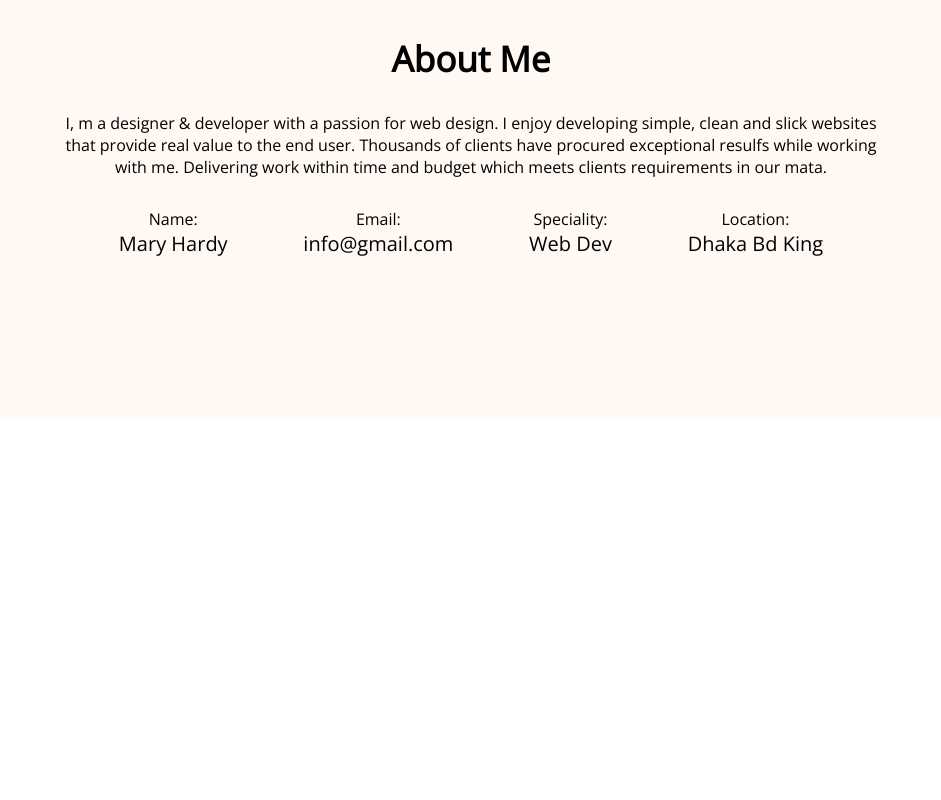
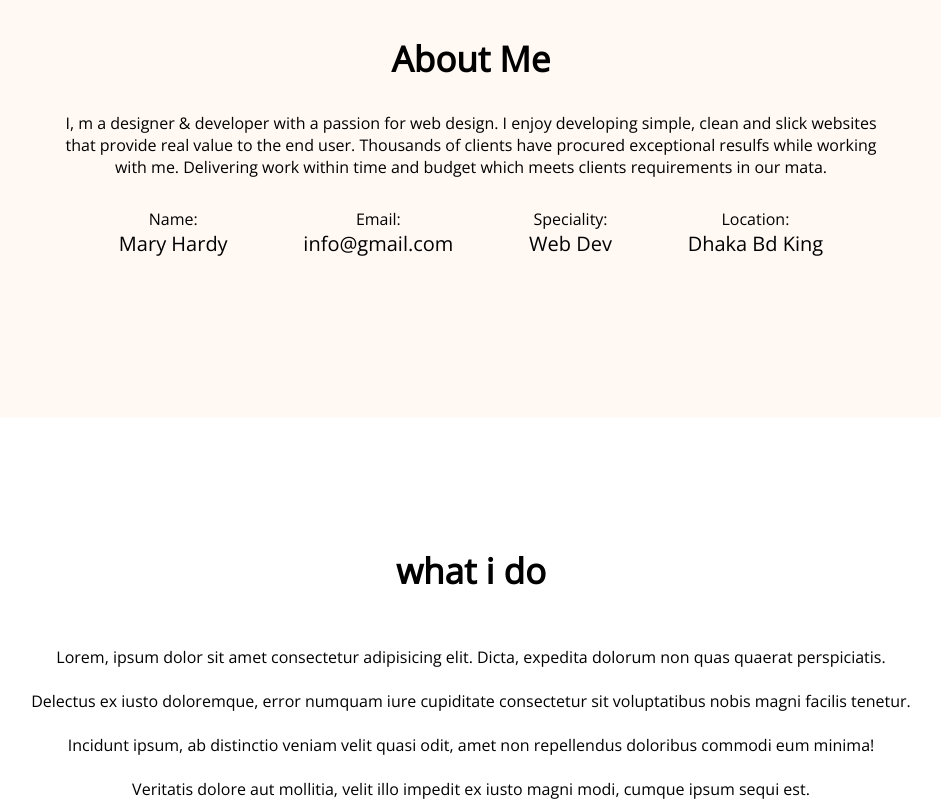
Before and after one commit to Riazul-Islam01/Developer-portfolio, a plain HTML site: page index.html in a window 1280 px wide. Shown: the part 758-1558 px from the top of the page, without its empty margins (169-1110 px from the left). Before the commit the page ends 1175 px from the top, so only its background shows below. Drawn offline with nearby package versions, Linux system fonts and the light colour scheme.

Commit message:
repo- update

```diff
--- a/index.html
+++ b/index.html
@@ -60,6 +60,33 @@
         </div>
       </div>
     </section>
+
+    <!--what i do section-->
+    <section class="what-i-do">
+      <h3 class="section-title">what i do</h3>
+      <div class="skills-container">
+        <div class="skill">
+          <img src="" alt="">
+          <p class="skills-title"></p>
+          <p class="skill-description">Lorem, ipsum dolor sit amet consectetur adipisicing elit. Dicta, expedita dolorum non quas quaerat perspiciatis.</p>
+        </div>
+        <div class="skill">
+          <img src="" alt="">
+          <p class="skills-title"></p>
+          <p class="skill-description">Delectus ex iusto doloremque, error numquam iure cupiditate consectetur sit voluptatibus nobis magni facilis tenetur.</p>
+        </div>
+        <div class="skill">
+          <img src="" alt="">
+          <p class="skills-title"></p>
+          <p class="skill-description">Incidunt ipsum, ab distinctio veniam velit quasi odit, amet non repellendus doloribus commodi eum minima!</p>
+        </div>
+        <div class="skill">
+          <img src="" alt="">
+          <p class="skills-title"></p>
+          <p class="skill-description">Veritatis dolore aut mollitia, velit illo impedit ex iusto magni modi, cumque ipsum sequi est.</p>
+        </div>
+      </div>
+    </section>
   </main>
   <footer>
 
--- a/styles/portfolio.css
+++ b/styles/portfolio.css
@@ -108,3 +108,10 @@ margin-bottom: 30px;
   font-size: 20px;
   color:black;
 }
+
+/* what i do style */
+
+.what-i-do{
+  text-align: center;
+  margin-top: 130px;
+}
```
Also changed, not shown: 1 other file.
